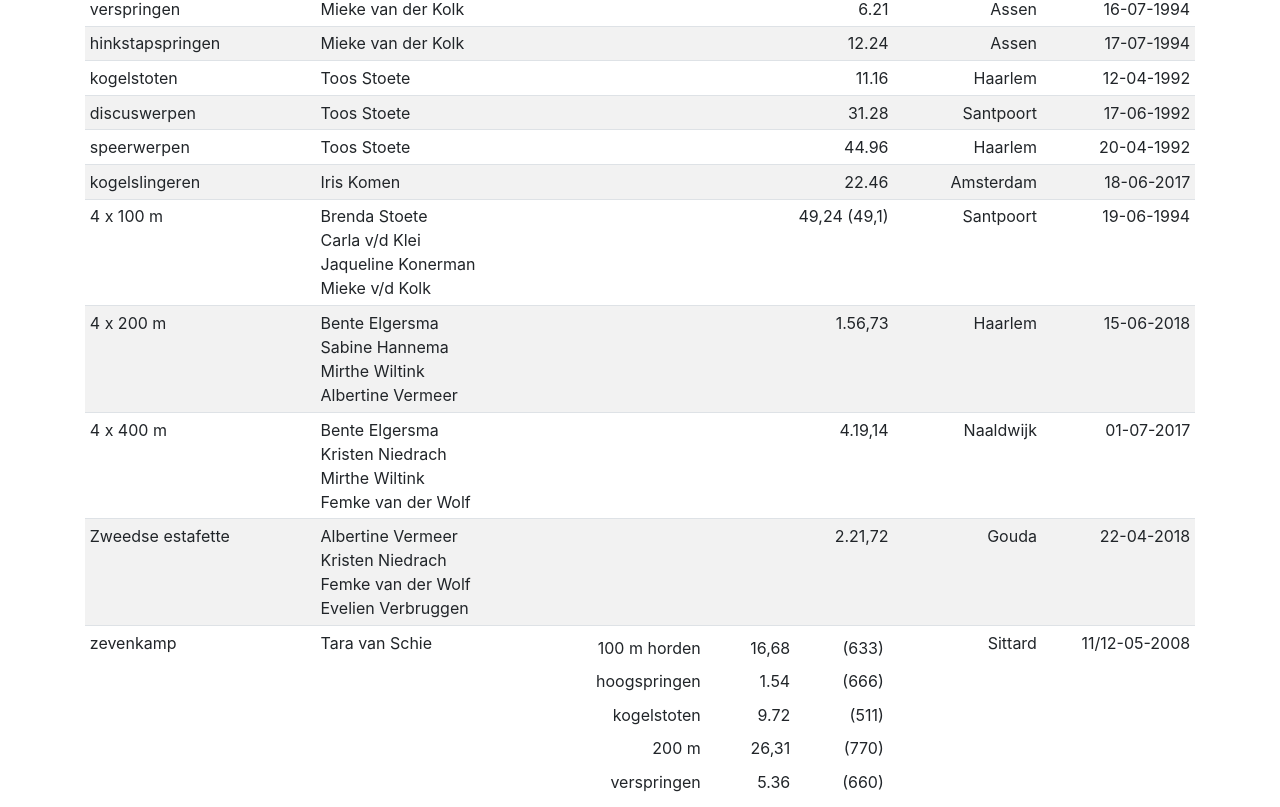
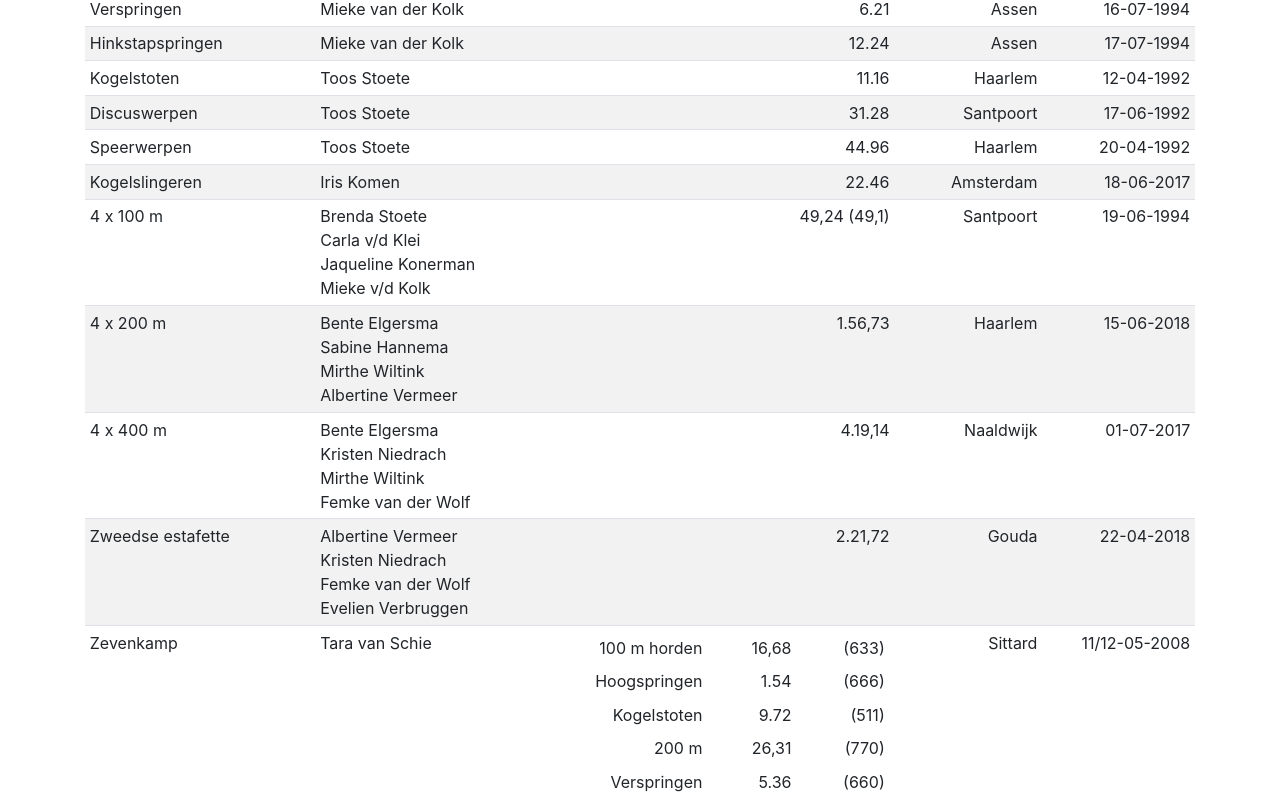
Before and after one commit to Voles/avhaarlem-ranglijsten, a React (Create React App) app: page / in a window 1280 px wide. Shown: the part 1151-1958 px from the top of the page. Built offline with nearby package versions, Linux system fonts and the light colour scheme.

Commit message:
Add capitals to onderdelen

```diff
--- a/src/constants/onderdelen.js
+++ b/src/constants/onderdelen.js
@@ -46,14 +46,15 @@ export const DUIZENDVIJFHONDERD_METER_STEEPLECHASE = '1 500 m steeplechase';
 export const TWEEDUIZEND_METER_STEEPLECHASE = '2 000 m steeplechase';
 export const DRIEDUIZEND_METER_STEEPLECHASE = '3 000 m steeplechase';
 
-export const HOOGSPRINGEN = 'hoogspringen';
-export const VERSPRINGEN = 'verspringen';
-export const KOGELSTOTEN= 'kogelstoten';
-export const KOGELSLINGEREN = 'kogelslingeren';
-export const VIJFKAMP = 'vijfkamp';
-export const ZESKAMP = 'zeskamp';
-export const ZEVENKAMP = 'zevenkamp';
-export const POLSSTOKHOOGSPRINGEN = 'polsstokhoogspringen';
-export const HINKSTAPSPRINGEN = 'hinkstapspringen';
-export const DISCUSWERPEN = 'discuswerpen';
-export const SPEERWERPEN = 'speerwerpen';
+export const HOOGSPRINGEN = 'Hoogspringen';
+export const VERSPRINGEN = 'Verspringen';
+export const KOGELSTOTEN= 'Kogelstoten';
+export const KOGELSLINGEREN = 'Kogelslingeren';
+export const POLSSTOKHOOGSPRINGEN = 'Polsstokhoogspringen';
+export const HINKSTAPSPRINGEN = 'Hinkstapspringen';
+export const DISCUSWERPEN = 'Discuswerpen';
+export const SPEERWERPEN = 'Speerwerpen';
+
+export const VIJFKAMP = 'Vijfkamp';
+export const ZESKAMP = 'Zeskamp';
+export const ZEVENKAMP = 'Zevenkamp';
```
